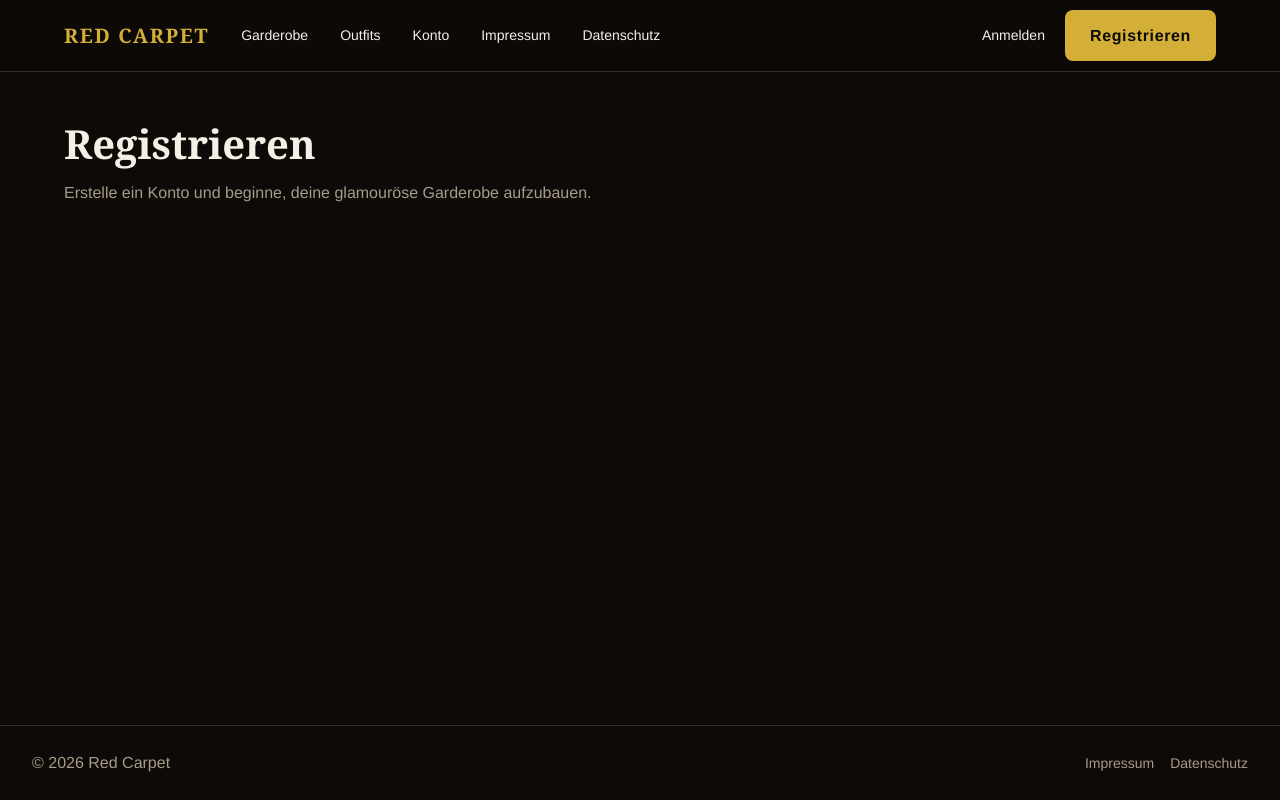
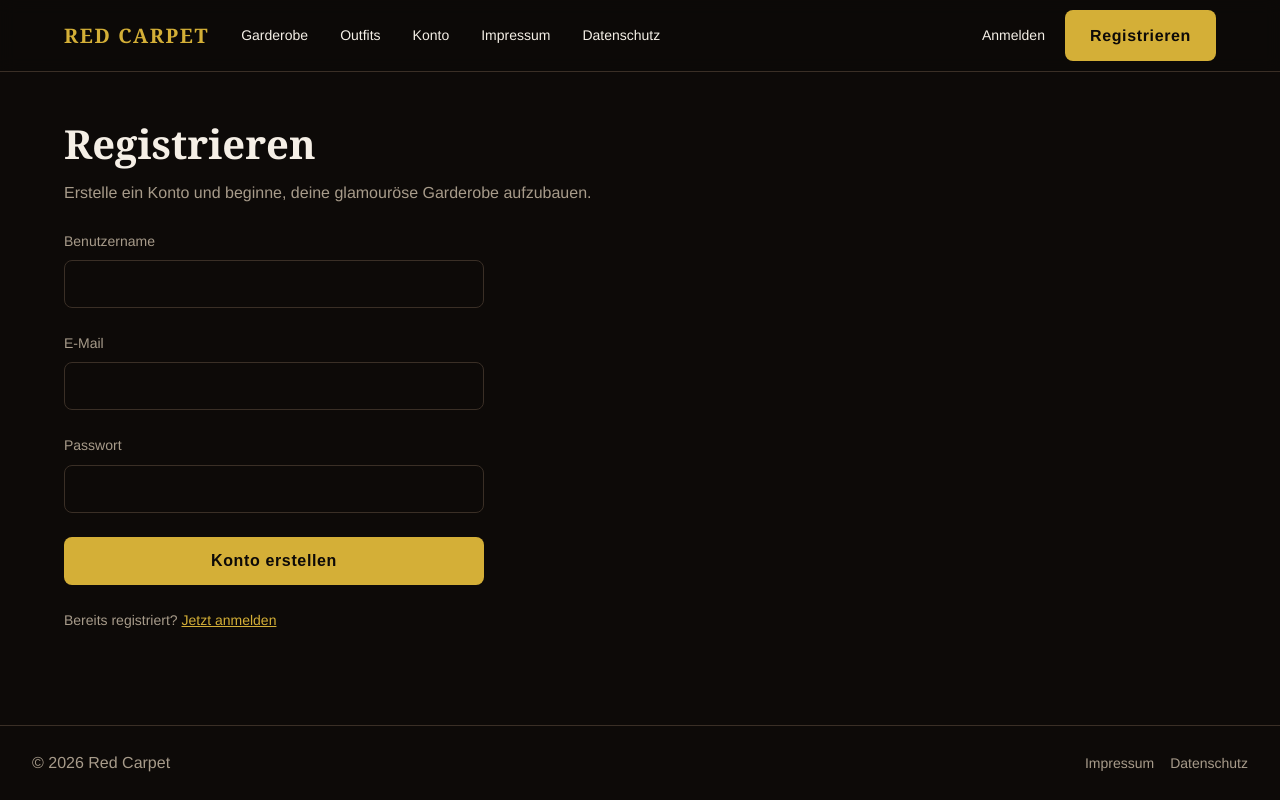
Before and after one commit to M3-13/e2e-officecloset-20260829-233606-3310, a React (Vite) app in the folder frontend/: page /register in a window 1280 px wide. Built offline with nearby package versions, Linux system fonts and the light colour scheme; no server answers.

Commit message:
feat: Login- und Registrierungsseiten bauen
Closes #1

```diff
--- a/frontend/src/pages/LoginPage.tsx
+++ b/frontend/src/pages/LoginPage.tsx
@@ -1,10 +1,117 @@
+import { useState, type FormEvent } from 'react';
+import { Link, useNavigate } from 'react-router-dom';
+import { apiFetch } from '../api/client';
+import { useAuth } from '../context/AuthContext';
+
+interface AuthResponse {
+  access_token: string;
+  token_type: string;
+}
+
+const fieldStyle: React.CSSProperties = {
+  display: 'flex',
+  flexDirection: 'column',
+  gap: 'var(--space-1)',
+};
+
+const labelStyle: React.CSSProperties = {
+  fontSize: 14,
+  color: 'var(--color-muted)',
+};
+
 export default function LoginPage() {
+  const { setToken, loadMe } = useAuth();
+  const navigate = useNavigate();
+  const [username, setUsername] = useState('');
+  const [password, setPassword] = useState('');
+  const [error, setError] = useState<string | null>(null);
+  const [submitting, setSubmitting] = useState(false);
+
+  const handleSubmit = async (event: FormEvent<HTMLFormElement>) => {
+    event.preventDefault();
+    setError(null);
+    setSubmitting(true);
+    try {
+      const res = await apiFetch<AuthResponse>('/api/auth/login', {
+        method: 'POST',
+        headers: { 'Content-Type': 'application/json' },
+        body: JSON.stringify({ username, password }),
+      });
+      setToken(res.access_token);
+      await loadMe();
+      navigate('/wardrobe');
+    } catch (err) {
+      setError(err instanceof Error ? err.message : 'Anmeldung fehlgeschlagen.');
+    } finally {
+      setSubmitting(false);
+    }
+  };
+
   return (
     <section className="page">
       <h1 className="page-title">Anmelden</h1>
       <p className="page-subtitle">
         Melde dich an, um deine Garderobe und Outfits zu verwalten.
       </p>
+
+      <form
+        onSubmit={handleSubmit}
+        noValidate
+        style={{
+          display: 'flex',
+          flexDirection: 'column',
+          gap: 'var(--space-4)',
+          maxWidth: 420,
+          marginTop: 'var(--space-4)',
+        }}
+      >
+        <div style={fieldStyle}>
+          <label htmlFor="login-username" style={labelStyle}>
+            Benutzername
+          </label>
+          <input
+            id="login-username"
+            className="input"
+            type="text"
+            autoComplete="username"
+            value={username}
+            onChange={(e) => setUsername(e.target.value)}
+            required
+          />
+        </div>
+
+        <div style={fieldStyle}>
+          <label htmlFor="login-password" style={labelStyle}>
+            Passwort
+          </label>
+          <input
+            id="login-password"
+            className="input"
+            type="password"
+            autoComplete="current-password"
+            value={password}
+            onChange={(e) => setPassword(e.target.value)}
+            required
+          />
+        </div>
+
+        {error && (
+          <p role="alert" style={{ color: 'var(--color-danger)', margin: 0 }}>
+            {error}
+          </p>
+        )}
+
+        <button type="submit" className="btn btn-primary" disabled={submitting}>
+          {submitting ? 'Anmelden …' : 'Anmelden'}
+        </button>
+
+        <p style={{ color: 'var(--color-muted)', fontSize: 14, margin: 0 }}>
+          Noch kein Konto?{' '}
+          <Link to="/register" style={{ color: 'var(--color-accent)' }}>
+            Jetzt registrieren
+          </Link>
+        </p>
+      </form>
     </section>
   );
 }
--- a/frontend/src/pages/RegisterPage.tsx
+++ b/frontend/src/pages/RegisterPage.tsx
@@ -1,10 +1,133 @@
+import { useState, type FormEvent } from 'react';
+import { Link, useNavigate } from 'react-router-dom';
+import { apiFetch } from '../api/client';
+import { useAuth } from '../context/AuthContext';
+
+interface AuthResponse {
+  access_token: string;
+  token_type: string;
+}
+
+const fieldStyle: React.CSSProperties = {
+  display: 'flex',
+  flexDirection: 'column',
+  gap: 'var(--space-1)',
+};
+
+const labelStyle: React.CSSProperties = {
+  fontSize: 14,
+  color: 'var(--color-muted)',
+};
+
 export default function RegisterPage() {
+  const { setToken, loadMe } = useAuth();
+  const navigate = useNavigate();
+  const [username, setUsername] = useState('');
+  const [email, setEmail] = useState('');
+  const [password, setPassword] = useState('');
+  const [error, setError] = useState<string | null>(null);
+  const [submitting, setSubmitting] = useState(false);
+
+  const handleSubmit = async (event: FormEvent<HTMLFormElement>) => {
+    event.preventDefault();
+    setError(null);
+    setSubmitting(true);
+    try {
+      const res = await apiFetch<AuthResponse>('/api/auth/register', {
+        method: 'POST',
+        headers: { 'Content-Type': 'application/json' },
+        body: JSON.stringify({ username, email, password }),
+      });
+      setToken(res.access_token);
+      await loadMe();
+      navigate('/wardrobe');
+    } catch (err) {
+      setError(err instanceof Error ? err.message : 'Registrierung fehlgeschlagen.');
+    } finally {
+      setSubmitting(false);
+    }
+  };
+
   return (
     <section className="page">
       <h1 className="page-title">Registrieren</h1>
       <p className="page-subtitle">
         Erstelle ein Konto und beginne, deine glamouröse Garderobe aufzubauen.
       </p>
+
+      <form
+        onSubmit={handleSubmit}
+        noValidate
+        style={{
+          display: 'flex',
+          flexDirection: 'column',
+          gap: 'var(--space-4)',
+          maxWidth: 420,
+          marginTop: 'var(--space-4)',
+        }}
+      >
+        <div style={fieldStyle}>
+          <label htmlFor="register-username" style={labelStyle}>
+            Benutzername
+          </label>
+          <input
+            id="register-username"
+            className="input"
+            type="text"
+            autoComplete="username"
+            value={username}
+            onChange={(e) => setUsername(e.target.value)}
+            required
+          />
+        </div>
+
+        <div style={fieldStyle}>
+          <label htmlFor="register-email" style={labelStyle}>
+            E-Mail
+          </label>
+          <input
+            id="register-email"
+            className="input"
+            type="email"
+            autoComplete="email"
+            value={email}
+            onChange={(e) => setEmail(e.target.value)}
+            required
+          />
+        </div>
+
+        <div style={fieldStyle}>
+          <label htmlFor="register-password" style={labelStyle}>
+            Passwort
+          </label>
+          <input
+            id="register-password"
+            className="input"
+            type="password"
+            autoComplete="new-password"
+            value={password}
+            onChange={(e) => setPassword(e.target.value)}
+            required
+          />
+        </div>
+
+        {error && (
+          <p role="alert" style={{ color: 'var(--color-danger)', margin: 0 }}>
+            {error}
+          </p>
+        )}
+
+        <button type="submit" className="btn btn-primary" disabled={submitting}>
+          {submitting ? 'Konto erstellen …' : 'Konto erstellen'}
+        </button>
+
+        <p style={{ color: 'var(--color-muted)', fontSize: 14, margin: 0 }}>
+          Bereits registriert?{' '}
+          <Link to="/login" style={{ color: 'var(--color-accent)' }}>
+            Jetzt anmelden
+          </Link>
+        </p>
+      </form>
     </section>
   );
 }
```
Also changed, not shown: 1 other file (tests, documents, lock files or other folders).
